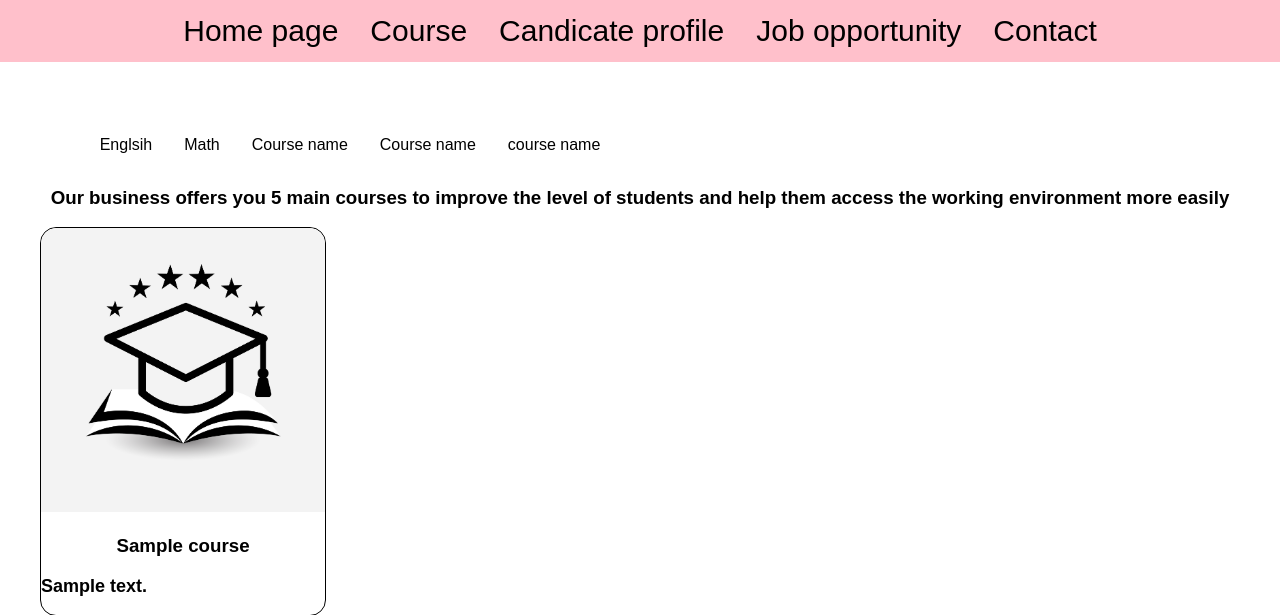
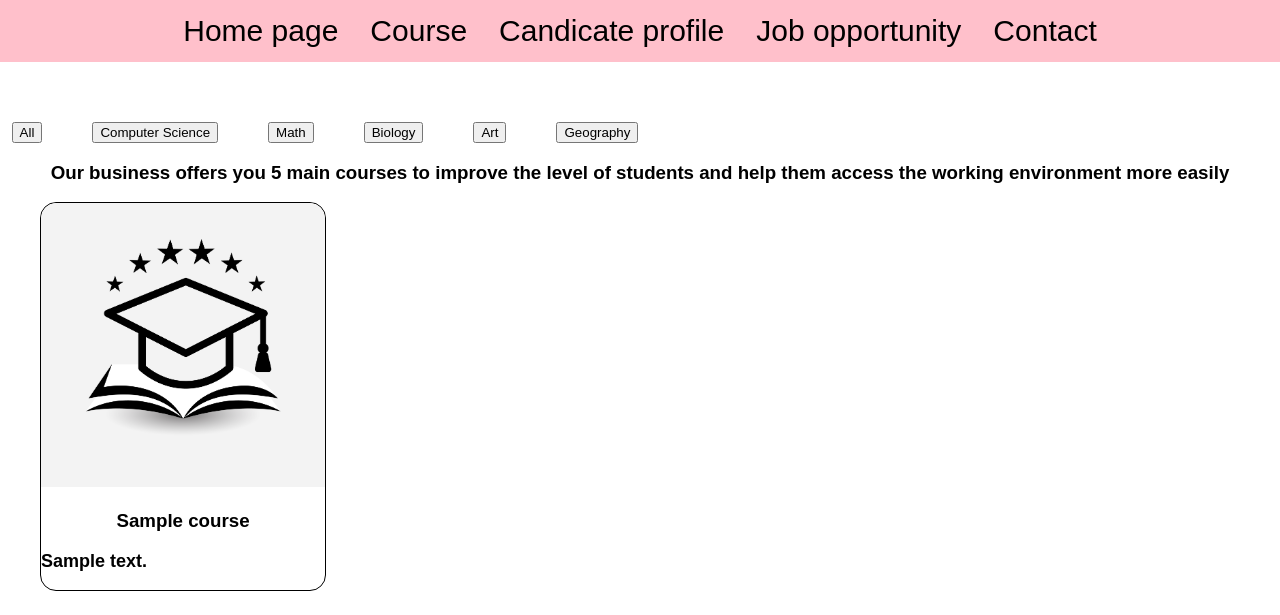
Before and after one commit to DuySeu/cos20031, a PHP site: page /page/course.php in a window 1280 px wide. Shown: the top 615 px of the page. Run offline with PHP 8.4, Linux system fonts and the light colour scheme; tables that the repository leaves empty or names only in its code hold one stand-in row (values such as "Sample post").

Commit message:
added filter for courses

```diff
--- a/css/course.css
+++ b/css/course.css
@@ -63,6 +63,7 @@ body {
 
 .taskbar-2 li {
     float: left;
+    margin-right: 50px;
 }
 
 .taskbar-2 li a {
--- a/page/course.php
+++ b/page/course.php
@@ -1,16 +1,23 @@
 <?php
 include_once('../includes/dbConnect.php');
+if ($_SERVER["REQUEST_METHOD"] == "GET" && isset($_GET["courseName"])) {
+  $courseName = $_GET["courseName"];
+  $sql = "SELECT * FROM courses WHERE course_name = '$courseName'";
+} else {
   $sql = "SELECT * FROM courses";
+}
 $result = mysqli_query($conn, $sql);
 $resultCheck = mysqli_num_rows($result);
 ?>
 <!DOCTYPE html>
 <html lang="en">
+
 <head>
   <meta charset="UTF-8" />
   <title>Trang Web Ví Dụ</title>
   <link rel="stylesheet" href="../css/course.css" />
 </head>
+
 <body>
   <div class="taskbar">
     <ul>
@@ -22,13 +29,16 @@
     </ul>
   </div>
   <div class="taskbar-2">
+    <form action="course.php" method="get">
       <ul>
-      <li><a href="web.html">Englsih</a></li>
-      <li><a href="cackhoahoc.html">Math</a></li>
-      <li><a href="hosoungvien.html">Course name</a></li>
-      <li><a href="cohoivieclam.html">Course name</a></li>
-      <li><a href="lienhe.html">course name</a></li>
+        <li><button type="submit">All</a></li>
+        <li><button type="submit" name="courseName" value="Computer Science">Computer Science</a></li>
+        <li><button type="submit" name="courseName" value="Mathematics">Math</a></li>
+        <li><button type="submit" name="courseName" value="Biology">Biology</a></li>
+        <li><button type="submit" name="courseName" value="Art">Art</a></li>
+        <li><button type="submit" name="courseName" value="Geography">Geography</a></li>
       </ul>
+    </form>
   </div>
   <div class="bcv">
     <h3>Our business offers you 5 main courses to improve the level of students and help them access the working environment more easily</h3>
@@ -40,7 +50,7 @@
     ?>
 
         <li style='border: solid 1px; border-radius: 1em;'>
-      <img style='border-radius: 1em 1em 0 0' src='../image/course.jpg' alt='' width='100%' height='auto'/>
+          <img style='border-radius: 1em 1em 0 0' src='../image/course.jpg' alt='' width='100%' height='auto' />
           <h3> <?php echo $row['course_name']; ?></h3>
           <p style='color: black'> <?php echo $row['description']; ?></p>
         </li>
```
Lines whose indentation alone changed are shown as unchanged.
